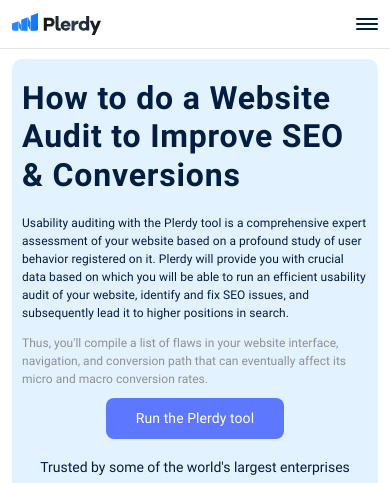
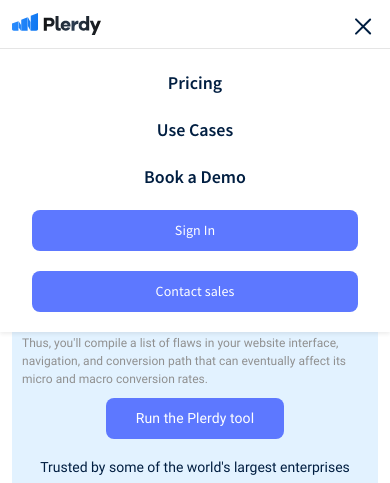
Before and after one commit to adwasar/Predy-test, a website built with Vite: page src/index.html in a window 390 px wide. Both pictures are taken after a click on the button 367 px from the left and 24 px from the top of the page. Shown: the top 483 px of the page. Built offline with nearby package versions, Linux system fonts and the light colour scheme; files whose address does not match are found by name.

Commit message:
feat: burger menu

```diff
--- a/package.json
+++ b/package.json
@@ -14,6 +14,7 @@
   "dependencies": {
     "@popperjs/core": "^2.11.8",
     "bootstrap": "^5.3.3",
+    "jquery": "^3.7.1",
     "sass": "^1.32.13",
     "swiper": "^11.1.9"
   }
--- a/src/index.html
+++ b/src/index.html
@@ -17,7 +17,7 @@
           <a href="#"><img class="custom-header__logo" src="./assets/img/icons/logo.svg" alt="Logo"></a>
           <ul class="custom-header__list">
             <li class="custom-header__nav-item">
-              <a class="nav-link active" href="#">Pricing</a>
+              <a class="nav-link" href="#">Pricing</a>
             </li>
             <li class="custom-header__nav-item">
               <a class="nav-link" href="#">Use Cases</a>
@@ -30,14 +30,33 @@
             <button class="custom-header__sign-in custom-btn">Sign In</button>
             <button class="custom-header__contact-sales custom-btn">Contact sales</button>
           </div>
-          <button class="custom-burger">
-            <span class="custom-burger__line"></span>
-            <span class="custom-burger__line"></span>
-            <span class="custom-burger__line"></span>
+          <button class="custom-burger-btn">
+            <span class="custom-burger-btn__line"></span>
+            <span class="custom-burger-btn__line"></span>
+            <span class="custom-burger-btn__line"></span>
           </button>
         </div>
       </div>
     </nav>
+    <div class="custom-burger-menu shadow-sm">
+      <div class="container">
+        <ul class="custom-burger-menu__list">
+          <li class="custom-burger-menu__nav-item">
+            <a class="nav-link" href="#">Pricing</a>
+          </li>
+          <li class="custom-burger-menu__nav-item">
+            <a class="nav-link" href="#">Use Cases</a>
+          </li>
+          <li class="custom-burger-menu__nav-item">
+            <a class="nav-link" href="#">Book a Demo</a>
+          </li>
+        </ul>
+        <div class="custom-burger-menu__btns">
+          <button class="custom-burger-menu__sign-in custom-btn">Sign In</button>
+          <button class="custom-burger-menu__contact-sales custom-btn">Contact sales</button>
+        </div>
+      </div>
+    </div>
 
     <div class="container">
       <div class="custom-hero">
--- a/src/main.js
+++ b/src/main.js
@@ -1,4 +1,4 @@
-import * as bootstrap from 'bootstrap'
+import $ from 'jquery';
 import Swiper from 'swiper'
 import { Navigation, Pagination } from 'swiper/modules'
 
@@ -32,3 +32,11 @@
     },
   },
 })
+
+const $burgerBtn = $('.custom-burger-btn');
+const $burgerMenu = $('.custom-burger-menu');
+
+$burgerBtn.on('click', function() {
+  $(this).toggleClass('custom-burger-btn--active');
+  $burgerMenu.toggleClass('custom-burger-menu--active');
+});
--- a/src/scss/components/_header.scss
+++ b/src/scss/components/_header.scss
@@ -7,6 +7,7 @@
   background-color: $bg-white;
   height: 77px;
   border-bottom: 1px solid $bc-header;
+  z-index: 3;
   @include media-breakpoint-down(lg) {
     height: 49px;
   }
@@ -64,7 +65,8 @@
   }
 }
 
-.custom-burger {
+.custom-burger-btn {
+  padding: 0;
   position: relative;
   display: none;
   height: 12px;
@@ -102,8 +104,8 @@
   }
 }
 
-.custom-burger--active {
-  .custom-burger__line {
+.custom-burger-btn--active {
+  .custom-burger-btn__line {
     &:nth-child(1) {
       top: 0;
       transform: rotate(45deg);
@@ -121,3 +123,46 @@
     }
   }
 }
+
+.custom-burger-menu {
+  position: fixed;
+  padding: 20px;
+  left: 0;
+  top: 49px;
+  width: 100%;
+  background-color: $bg-white;
+  transform: translateY(-120%);
+  z-index: 2;
+  font-family: $ff-secondary;
+  font-size: 18px;
+  font-weight: 600;
+  &--active {
+    display: none;
+    flex-direction: column;
+    justify-content: center;
+    transform: translateY(0);
+    transition: transform 0.4s;
+    @include media-breakpoint-down(lg) {
+      display: flex;
+    }
+  }
+
+  &__list {
+    display: flex;
+    flex-direction: column;
+    justify-content: center;
+    align-items: center;
+    gap: 20px;
+    margin: 0;
+    padding: 0;
+    list-style: none;
+  }
+
+  &__btns {
+    margin: 20px auto 0;
+    max-width: 360px;
+    display: flex;
+    gap: 20px;
+    flex-direction: column;
+  }
+}
--- a/src/scss/components/_hero.scss
+++ b/src/scss/components/_hero.scss
@@ -69,7 +69,6 @@
   &__img-container {
     display: flex;
     align-items: center;
-    // min-width: 528px;
     min-width: 43%;
     width: 100%;
     @include media-breakpoint-down(lg) {
```
Also changed, not shown: 1 other file.
